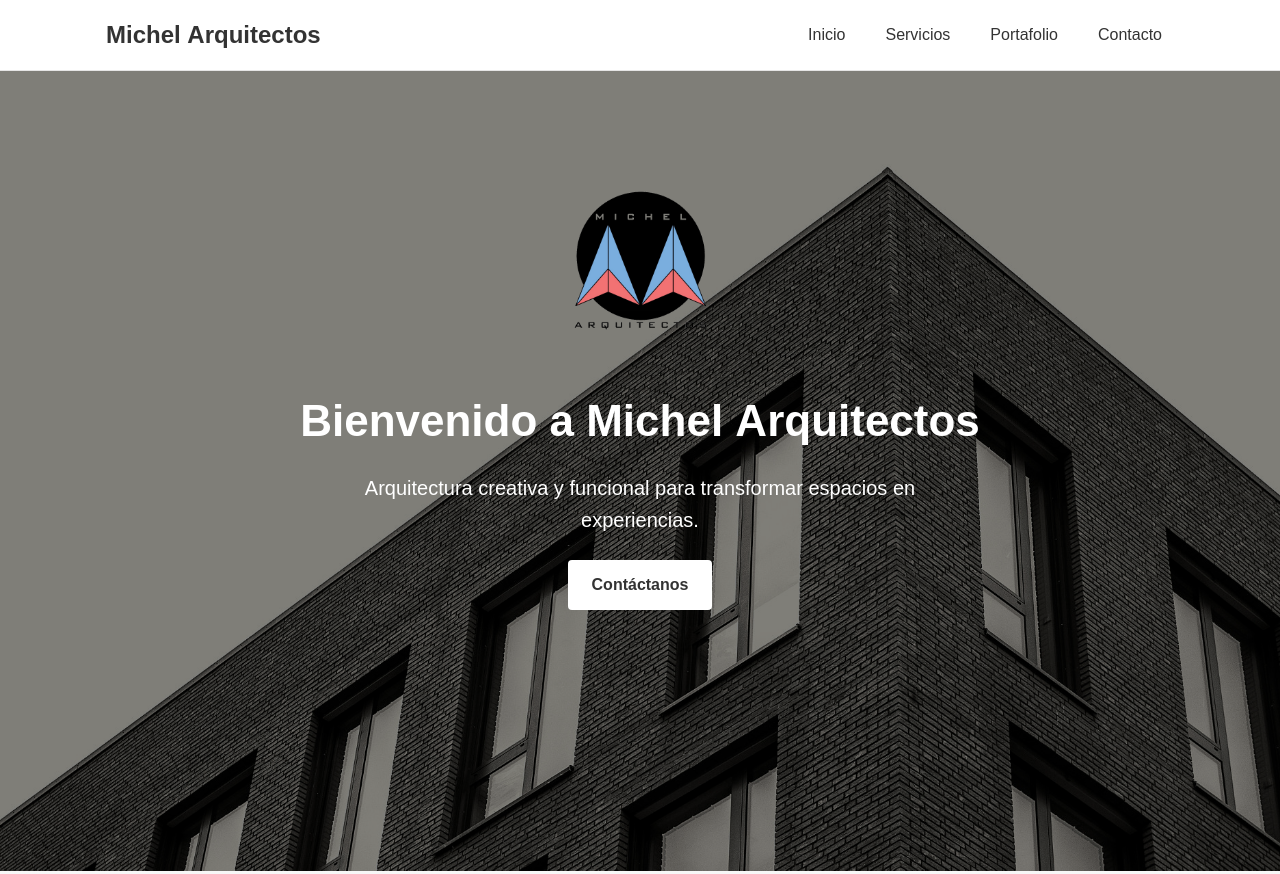
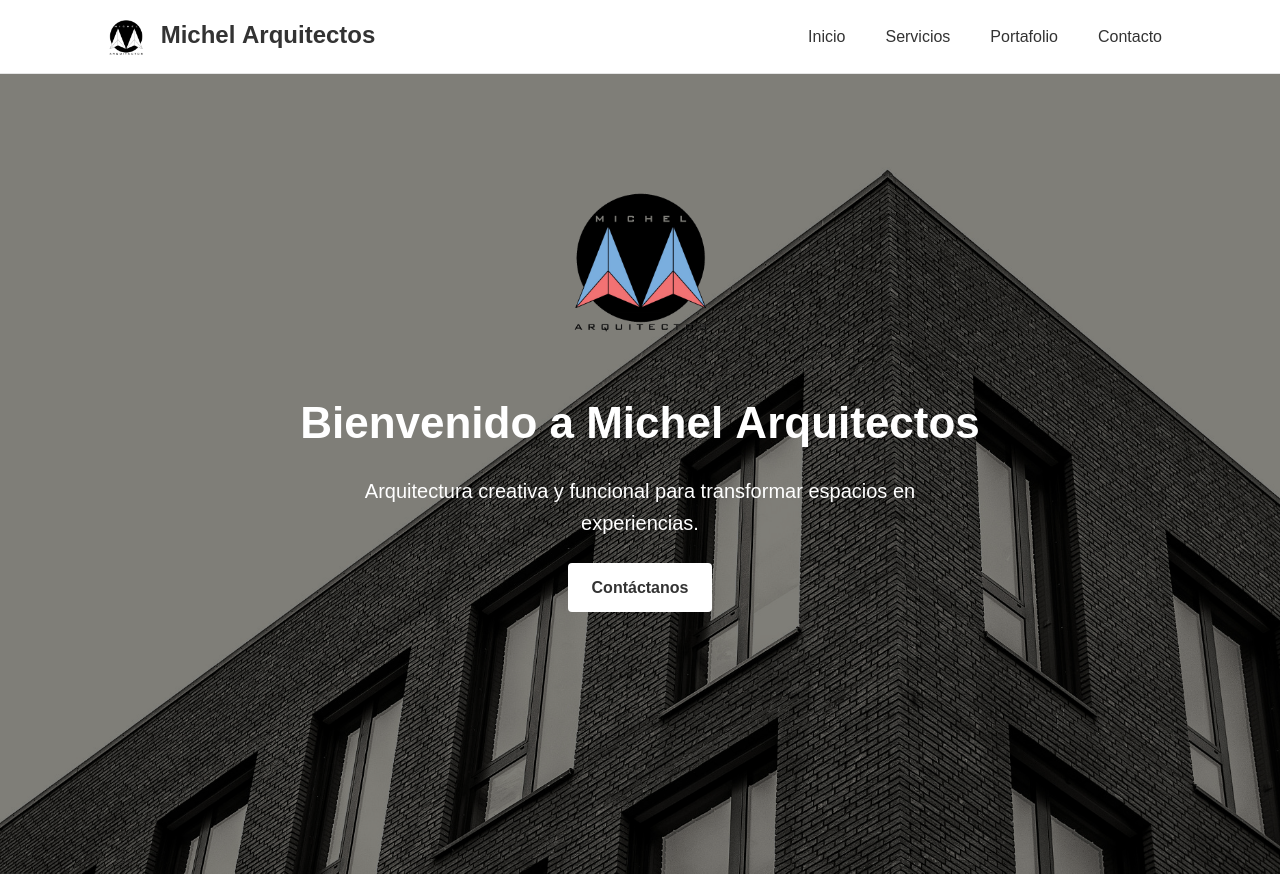
Before and after one commit to michelarquitectos/michel-arquitectos, a plain HTML site: page index.html in a window 1280 px wide. Shown: the top 874 px of the page. Drawn offline with Linux system fonts and the light colour scheme.

Commit message:
Update index and style to include nav logo and adjust header

```diff
--- a/index.html
+++ b/index.html
@@ -14,7 +14,11 @@
     <!-- Cabecera y navegación principal -->
     <header>
         <nav>
-            <div class="logo">Michel&nbsp;Arquitectos</div>
+            <div class="logo">
+                <!-- Pequeño logotipo añadido junto al texto de la marca en la navegación -->
+                <img src="assets/images/logo_bw_transparent.png" alt="Logo Michel Arquitectos" class="nav-logo">
+                <span>Michel&nbsp;Arquitectos</span>
+            </div>
             <ul>
                 <li><a href="#inicio">Inicio</a></li>
                 <li><a href="#servicios">Servicios</a></li>
--- a/style.css
+++ b/style.css
@@ -40,6 +40,14 @@ nav .logo {
   font-size: 1.5rem;
   font-weight: bold;
   color: #333;
+}
+
+/* Estilo para el pequeño logotipo en la navegación */
+nav .nav-logo {
+  width: 40px;
+  height: auto;
+  margin-right: 0.5rem;
+  vertical-align: middle;
 }
 
 nav ul {
```
